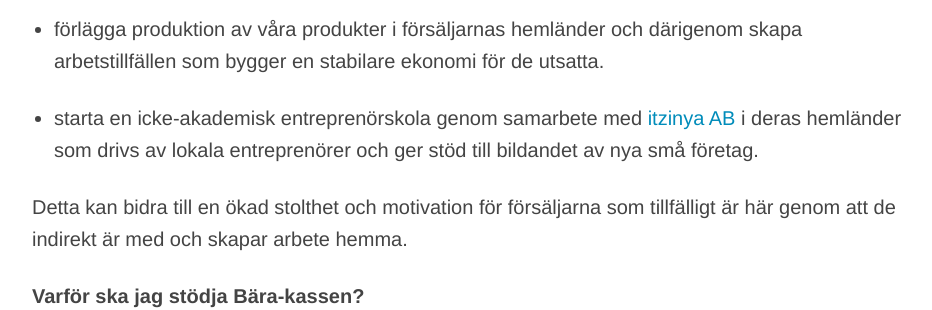
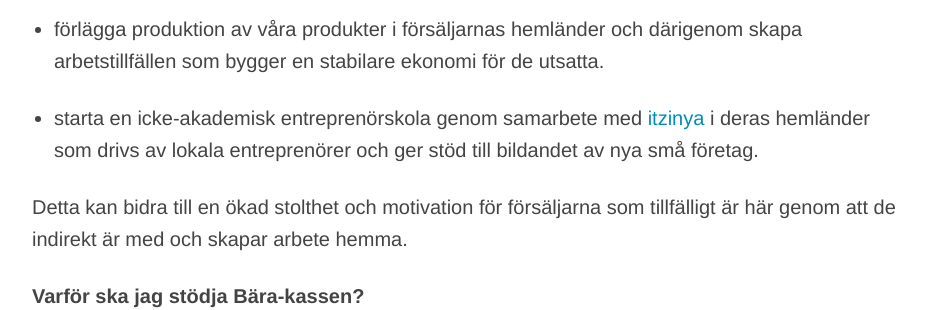
Before and after one commit to bara-se/bara-se.github.io, a Jekyll site: the page built from _posts/0100-01-01-index.md, in a window 1280 px wide and 900 px high, scrolled down 2325 px. Shown: the part 153-463 px from the top of the window, without its empty margins (168-1100 px from the left). Built offline with Jekyll 4.4.1, drawn with Linux system fonts in a browser that asks for light colours.

```diff
--- a/_posts/0100-01-01-index.md
+++ b/_posts/0100-01-01-index.md
@@ -49,7 +49,7 @@ På lång sikt vill vi ge möjlighet, för den som vill, att kunna försörja si
 
 - förlägga produktion av våra produkter i försäljarnas hemländer och därigenom skapa arbetstillfällen som bygger en stabilare ekonomi för de utsatta.
 
-- starta en icke-akademisk entreprenörskola genom samarbete med [itzinya AB](http://www.itzinya.com) i deras hemländer som drivs av lokala entreprenörer och ger stöd till bildandet av nya små företag.
+- starta en icke-akademisk entreprenörskola genom samarbete med [itzinya](http://www.itzinya.com) i deras hemländer som drivs av lokala entreprenörer och ger stöd till bildandet av nya små företag.
 
 Detta kan bidra till en ökad stolthet och motivation för försäljarna som tillfälligt är här genom att de indirekt är med och skapar arbete hemma.
 
```
